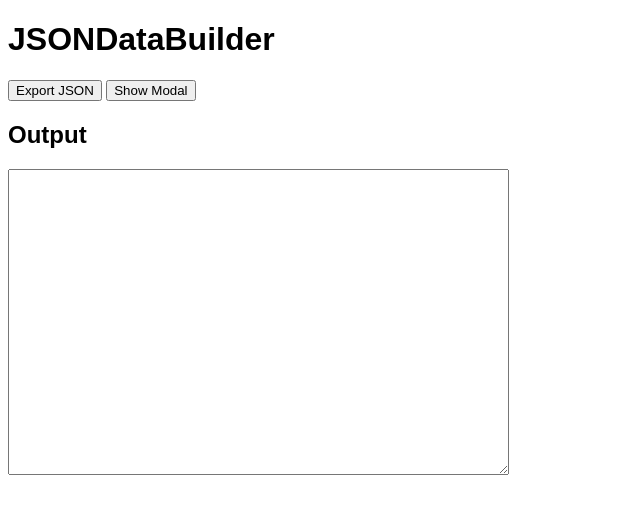
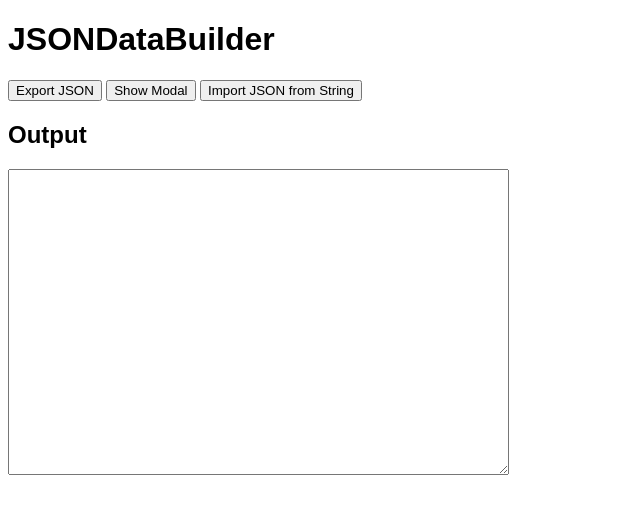
Before and after one commit to oyvindmal/JsonDataBuilder, a plain HTML site: page index.html in a window 1280 px wide. Shown: the whole page, without its empty margins (0-640 px from the left). Drawn offline with nearby package versions, Linux system fonts and the light colour scheme.

Commit message:
Added button for import

```diff
--- a/index.html
+++ b/index.html
@@ -14,6 +14,9 @@
 		<button id="modal">
 			Show Modal
 		</button>
+		<button id="btnImport">
+			Import JSON from String
+		</button>
 		<h2>Output</h2>
 		<textarea id="output" rows="20" cols="60">
 		</textarea>
```
